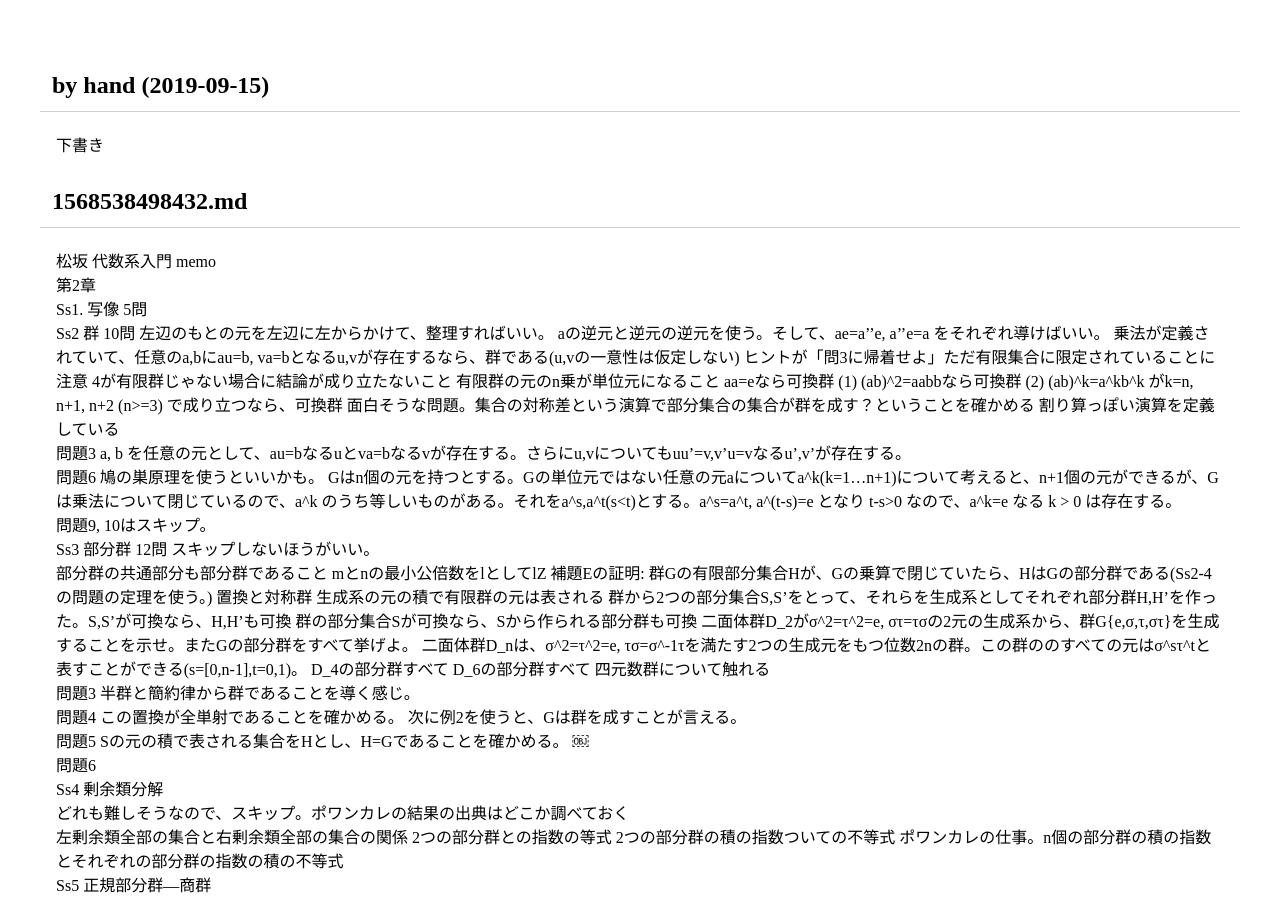
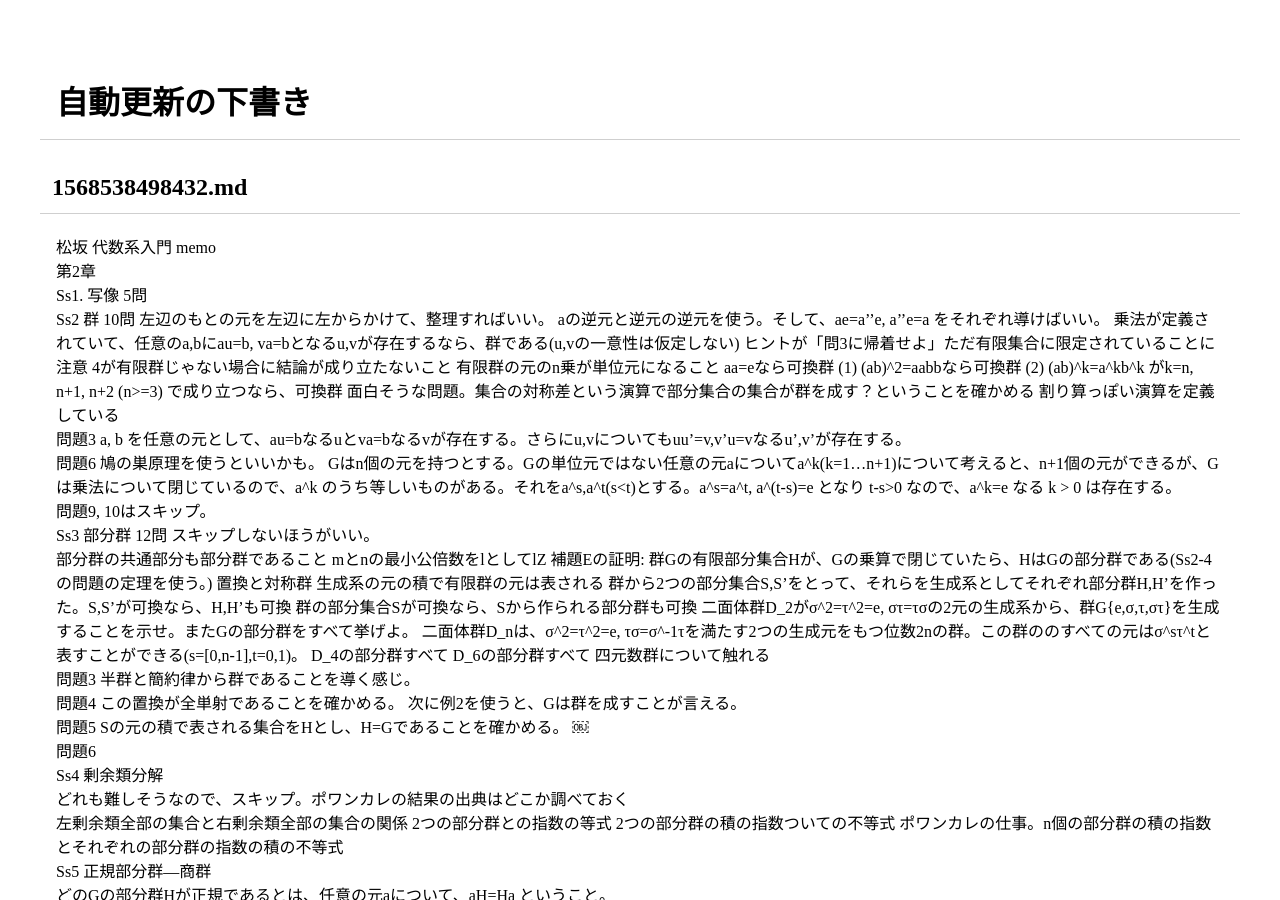
Before and after one commit to f6o/f6o.github.io, a Jekyll site: the page built from zakki.md, in a window 1280 px wide and 900 px high. Built offline with Jekyll 4.4.1, drawn with Linux system fonts in a browser that asks for light colours; nearby versions of some CDN libraries; our own code applies the rules of GitHub Pages for plain Markdown files.

Commit message:
Change heading.

```diff
--- a/zakki.md
+++ b/zakki.md
@@ -1,7 +1,7 @@
-## by hand (2019-09-15)
+# 自動更新の下書き
 
-下書き
 ## 1568538498432.md
+
 松坂 代数系入門 memo
 
 第2章
```
